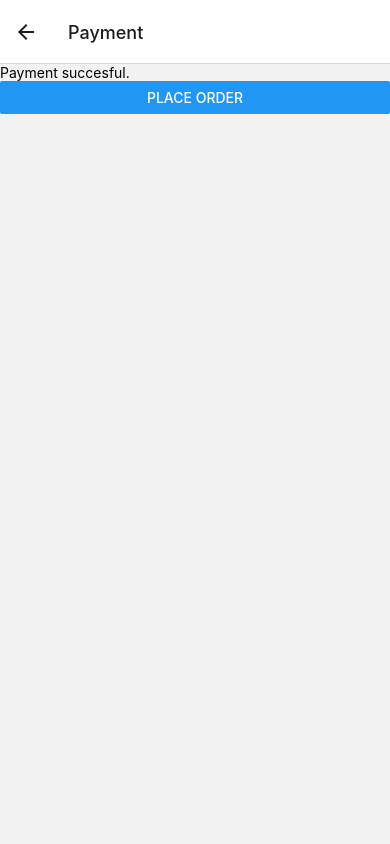
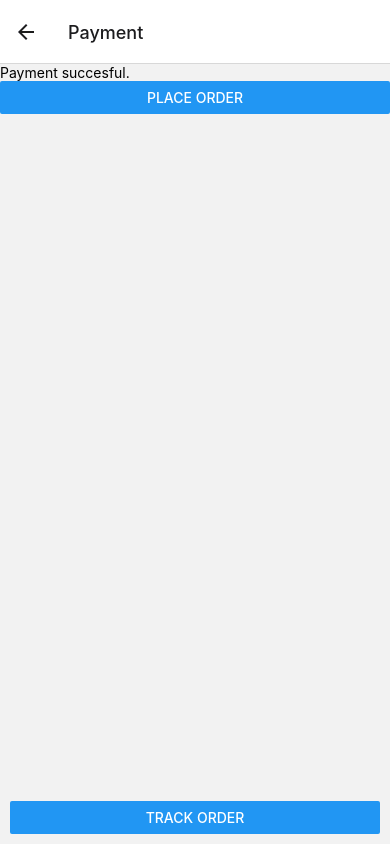
Before and after one commit to Atul18341/Foodordero, a React Native app: screen /Payment in a window 390 px wide. Both pictures are taken after a click on the button "PLACE ORDER". Built offline with nearby package versions, Linux system fonts and the light colour scheme; no server answers; the database is empty.

Commit message:
Stying UI-1:Button Bottom & some Icons added

```diff
--- a/package.json
+++ b/package.json
@@ -19,7 +19,8 @@
     "react-native-gesture-handler": "^2.8.0",
     "react-native-razorpay": "^2.3.0",
     "react-native-safe-area-context": "^4.4.1",
-    "react-native-screens": "^3.18.2"
+    "react-native-screens": "^3.18.2",
+    "react-native-vector-icons": "^9.2.0"
   },
   "devDependencies": {
     "@babel/core": "^7.12.9",
--- a/src/screens/Cart.js
+++ b/src/screens/Cart.js
@@ -1,10 +1,10 @@
 import React, {useEffect, useState} from 'react';
-import {SafeAreaView, Text, FlatList, Button, Alert} from 'react-native';
+import {SafeAreaView, Text, FlatList, Button, Alert,StyleSheet} from 'react-native';
 import {db} from '../firebase/config';
 import {ref, onValue, remove} from 'firebase/database';
 import RazorpayCheckout from 'react-native-razorpay';
-
-
+import  Icon  from 'react-native-vector-icons/Ionicons';
+import { styles } from './styles';
 export default function Cart({navigation}) {
   const [CartData, setCartData] = useState([]);
 
@@ -49,23 +49,28 @@ export default function Cart({navigation}) {
     fetchData();
   }, []);
   return (
+    <>
     <SafeAreaView>
-      <Text>Cart Page</Text>
       <FlatList
+      contentContainerStyle={{marginBottom: 50, paddingTop: 8}}
         data={CartData}
         renderItem={({item}) => (
-          <SafeAreaView>
-            <Button title="Remove" onPress={() => userRemove(item.Key)} />
+          <SafeAreaView style={styles.CartCard}>
+            <Icon name='close'size={20} style={styles.CartCardIcon} onPress={() => userRemove(item.Key)} />
             <Text>{item.Item}</Text>
             <Text>Restaurant: {item.Restaurant}</Text>
             <Text>Rs.{item.Price}</Text>
+
           </SafeAreaView>
         )}
       />
-      <Button
+    </SafeAreaView>
+    <SafeAreaView style={styles.BottomButtonView}>
+    <Button style={styles.Button}
         title="Make Payment"
         onPress={() => Checkout()}
       />
     </SafeAreaView>
+    </>
   );
 }
--- a/src/screens/Payment.js
+++ b/src/screens/Payment.js
@@ -1,15 +1,43 @@
-import React, {useState} from "react";
-import { SafeAreaView, Text, Button, Alert } from "react-native";
+import React, {useState} from 'react';
+import {SafeAreaView, Text, Button, Alert} from 'react-native';
+import {db} from '../firebase/config';
+import {ref, onValue, push, remove} from 'firebase/database';
+import { styles } from './styles';
+export default function Payment({navigation}) {
+  const [isVisible, setIsVible] = useState(false);
+  const [CartData, setCartData] = useState([]);
+  const handleOrderPlaced = () => {
+    Alert.alert(
+      'Confirmation',
+      'Your order has been successfully placed. Thanks for using our service.',
+    );
+    onValue(ref(db, '/CartData/'), querySnapshot => {
+      let Data = Object.values(querySnapshot.val() || {});
+      setCartData(Data);
+    });
+    push(ref(db, '/OrderHistory/'), {
+      CartData,
+      Order_Time: new Date().toLocaleString(),
+    });
+    setIsVible(true);
+    console.log('Current Date:', new Date().toLocaleString());
+  };
 
-export default function Payment({navigation}){
-   const [isVisible,setIsVible] = useState(false);
-    const handleOrderPlaced=()=>{
-        Alert.alert("Confirmation","Your order has been successfully placed. Thanks for using our service.");
-    }
-    return(
-        <SafeAreaView>
-        <Text>Payment succesful.</Text>
-        <Button title='Place Order' onPress={()=>handleOrderPlaced()}/>
+  return (
+    <>
+    <SafeAreaView>
+      <Text>Payment succesful.</Text>
+      <Button title="Place Order" onPress={() => handleOrderPlaced()} />
+
     </SafeAreaView>
-    )
+    <SafeAreaView style={styles.BottomButtonView}>
+    {isVisible && (
+        <Button
+          title="Track Order"
+          onPress={() => navigation.navigate('Track Order')}
+        />
+      )}
+    </SafeAreaView>
+    </>
+  );
 }
--- a/src/screens/RestaurantDetails.js
+++ b/src/screens/RestaurantDetails.js
@@ -9,12 +9,11 @@ import {
   TouchableOpacity,
   Button,
 } from 'react-native';
-import { Picker } from '@react-native-picker/picker';
-import { db } from '../firebase/config';
-import { ref,push,update } from 'firebase/database';
-import { isValidTimestamp } from '@firebase/util';
+import {Picker} from '@react-native-picker/picker';
+import {db} from '../firebase/config';
+import {ref, push, update} from 'firebase/database';
+import { styles } from './styles';
 export default function ResturantDetails({route, navigation}) {
-
   const {id} = route.params;
 
   const [FilteredList, setFilteredList] = useState([]);
@@ -36,31 +35,29 @@ export default function ResturantDetails({route, navigation}) {
     };
   }, []);
   //const menus=FilteredList[0].Cuisines.split(',')
-  const CartData=(name,Cuisines,amount)=>{
-    const Restaurant =name.Name;
+  const CartData = (name, Cuisines, amount) => {
+    const Restaurant = name.Name;
     const Item = Cuisines.Item;
-    const Price =amount.Price;
-    console.log("Item:",Item);
-    try{
+    const Price = amount.Price;
+    console.log('Item:', Item);
+    try {
       const key = push(ref(db, '/cart/')).key;
-      const data = {Key:key,Restaurant,Item,Price};
+      const data = {Key: key, Restaurant, Item, Price};
       const updates = {};
       updates['/CartData/' + key] = data;
       update(ref(db), updates);
-    }catch(e){
-      console.log("Error:",e)
+    } catch (e) {
+      console.log('Error:', e);
     }
-   }
-  const pickerItem=()=>{
-    for(var i=1;i<5;i++)
-       return items.push(<Picker.item label={i} value={i}/>);
-   }
+  };
+  const pickerItem = () => {
+    for (var i = 1; i < 5; i++)
+      return items.push(<Picker.item label={i} value={i} />);
+  };
   return (
+    <>
       <SafeAreaView>
-       <Image
-              source={require('./Images/restaurant.jpg')}
-              style={styles.img}
-            />
+        <Image source={require('./Images/restaurant.jpg')} style={styles.img} />
         <FlatList
           data={FilteredList}
           renderItem={({item}) => (
@@ -69,9 +66,12 @@ export default function ResturantDetails({route, navigation}) {
               onStartShouldSetResponder={() => {
                 setIsVible(true);
                 Alert.alert('Confirmation', 'Successfully added to cart.');
-              CartData({Name:item.Restaurant_Name},{Item:item.Cuisines},{Price:price})
+                CartData(
+                  {Name: item.Restaurant_Name},
+                  {Item: item.Cuisines},
+                  {Price: price},
+                );
               }}>
-
               <Text style={styles.name}>{item.Restaurant_Name}</Text>
               <Text style={styles.address}>Address: {item.Address}</Text>
               <Text style={styles.menu}>Menu</Text>
@@ -80,42 +80,20 @@ export default function ResturantDetails({route, navigation}) {
                   {item.Cuisines} Rs. {price}
                 </Text>
               </SafeAreaView>
-
-
             </SafeAreaView>
           )}
         />
+      </SafeAreaView>
+
+      <SafeAreaView style={styles.BottomButtonView}>
         {isVisible && (
           <Button
-          style={styles.cartButton}
+            style={styles.Button}
             title="Go to Cart"
             onPress={() => navigation.navigate('My Cart')}
           />
         )}
       </SafeAreaView>
+    </>
   );
 }
-
-const styles = StyleSheet.create({
-  name: {
-    fontSize: 30,
-    fontWeight: 'bold',
-    marginLeft: 10,
-    marginTop: 10,
-    color: 'black',
-  },
-  address: {marginLeft: 15, fontSize: 18},
-  img: {height: 200, marginTop: 10, borderRadius: 5},
-  menu: {borderBottomWidth: 1, margin: 20, fontSize: 24, fontWeight: 'bold'},
-  menuList: {
-    marginLeft: 25,
-    marginRight: 25,
-    borderWidth: 1,
-    padding: 10,
-    borderRadius: 10,
-    fontSize: 18,
-    flex: 1,
-    justifyContent: 'space-between',
-  },
-  cartButton: {flex: 1, justifyContent: 'flex-end'},
-});
--- a/src/screens/RestaurantList.js
+++ b/src/screens/RestaurantList.js
@@ -13,7 +13,7 @@ import {
 } from 'react-native';
 import {signOut} from 'firebase/auth';
 import {auth} from '../firebase/config';
-import {AppContext} from '../../App';
+import Icon  from 'react-native-vector-icons/Ionicons';
 
 export default function RestaurantList({navigation: {navigate}}) {
   const [RestaurantList, setRestaurantList] = useState([]);
@@ -45,16 +45,17 @@ export default function RestaurantList({navigation: {navigate}}) {
   return (
     <View>
       <Button title="Sign Out" onPress={() => Signout()} />
-      <Text>Restaurant Page</Text>
+      <View>
       <TextInput
         value={Location}
         placeholder="Search Restaurant by City"
         style={styles.Searchbar}
         onChangeText={location => {
-          setLocation(location);setRestaurantList(NonFilteredList);
+          setLocation(location);
         }}
       />
-      <Button title="search" onPress={() => LocationFilter(Location)}></Button>
+      <Icon name="search-circle" size={40} color="black" />
+      </View>
       <FlatList
         data={RestaurantList}
         renderItem={({item}) => (
@@ -67,7 +68,7 @@ export default function RestaurantList({navigation: {navigate}}) {
               source={require('./Images/restaurant.jpg')}
               style={styles.Listimage}
             />
-            <Text style={styles.name}>{item.Restaurant_Name}</Text>
+            <Text style={styles.RestaurantName}>{item.Restaurant_Name}</Text>
             <Text>{item.City}</Text>
             <Text>{item.Rating_text}</Text>
           </TouchableOpacity>
@@ -91,7 +92,7 @@ const styles = StyleSheet.create({
     padding: 10,
     margin: 2,
   },
-  name: {
+  RestaurantName: {
     fontSize: 24,
     fontWeight: 'bold',
   },
--- a/src/screens/TrackOrder.js
+++ b/src/screens/TrackOrder.js
@@ -1,10 +1,12 @@
 import React from "react";
-import { SafeAreaView, Text } from "react-native";
+import { SafeAreaView, Text,Button,StyleSheet } from "react-native";
 
 export default function TrackOrder(){
     return(
+      <>
         <SafeAreaView>
-          <Text>Track Order</Text>
+        <Text>Track Order</Text>
         </SafeAreaView>
+        </>
     )
 }
--- /dev/null
+++ b/src/screens/styles.js
@@ -0,0 +1,40 @@
+import {StyleSheet} from 'react-native';
+
+const styles = StyleSheet.create({
+  CartCard: {borderWidth: 2, borderRadius: 10, margin: 5, padding: 10},
+  CartCardIcon: {flex: 1, marginLeft: 330},
+
+  // Styles For Restaurant Details Page
+  name: {
+    fontSize: 30,
+    fontWeight: 'bold',
+    marginLeft: 10,
+    marginTop: 10,
+    color: 'black',
+  },
+  address: {marginLeft: 15, fontSize: 18},
+  img: {height: 200, marginTop: 10, borderRadius: 5},
+  menu: {borderBottomWidth: 1, margin: 20, fontSize: 24, fontWeight: 'bold'},
+  menuList: {
+    marginLeft: 25,
+    marginRight: 25,
+    borderWidth: 1,
+    padding: 10,
+    borderRadius: 10,
+    fontSize: 18,
+    flex: 1,
+    justifyContent: 'space-between',
+  },
+  cartButton: {flex: 1, justifyContent: 'flex-end'},
+
+// Common Style for Button at Bottom on All Pages
+  BottomButtonView: {
+    right: 10,
+    left: 10,
+    position: 'absolute',
+    bottom: 10,
+  },
+  Button:{borderRadius:10,height:20,marginTop:50}
+});
+
+export {styles};
```
Also changed, not shown: 2 other files (tests, documents, lock files or other folders). Lines whose indentation alone changed are shown as unchanged.
